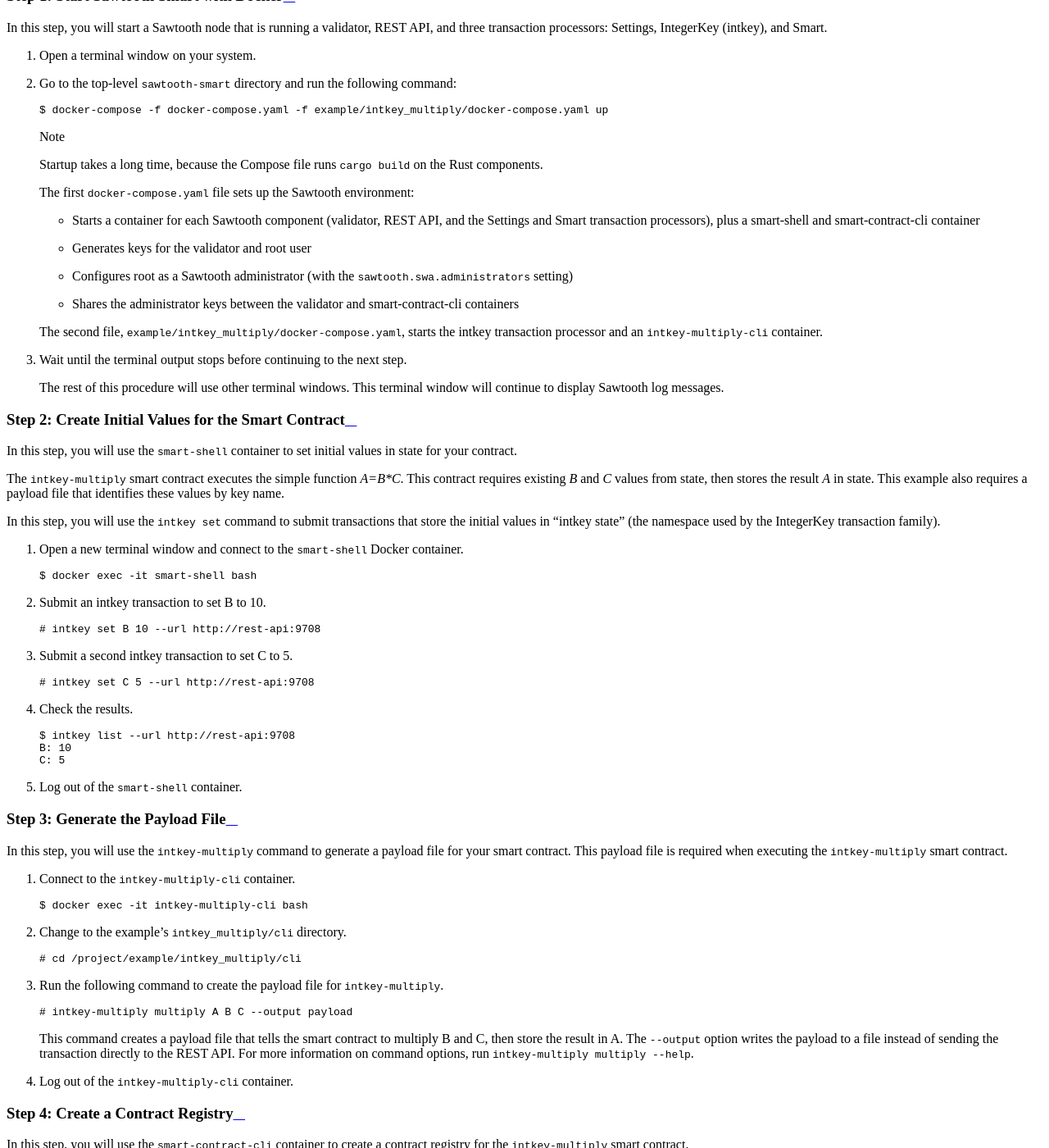
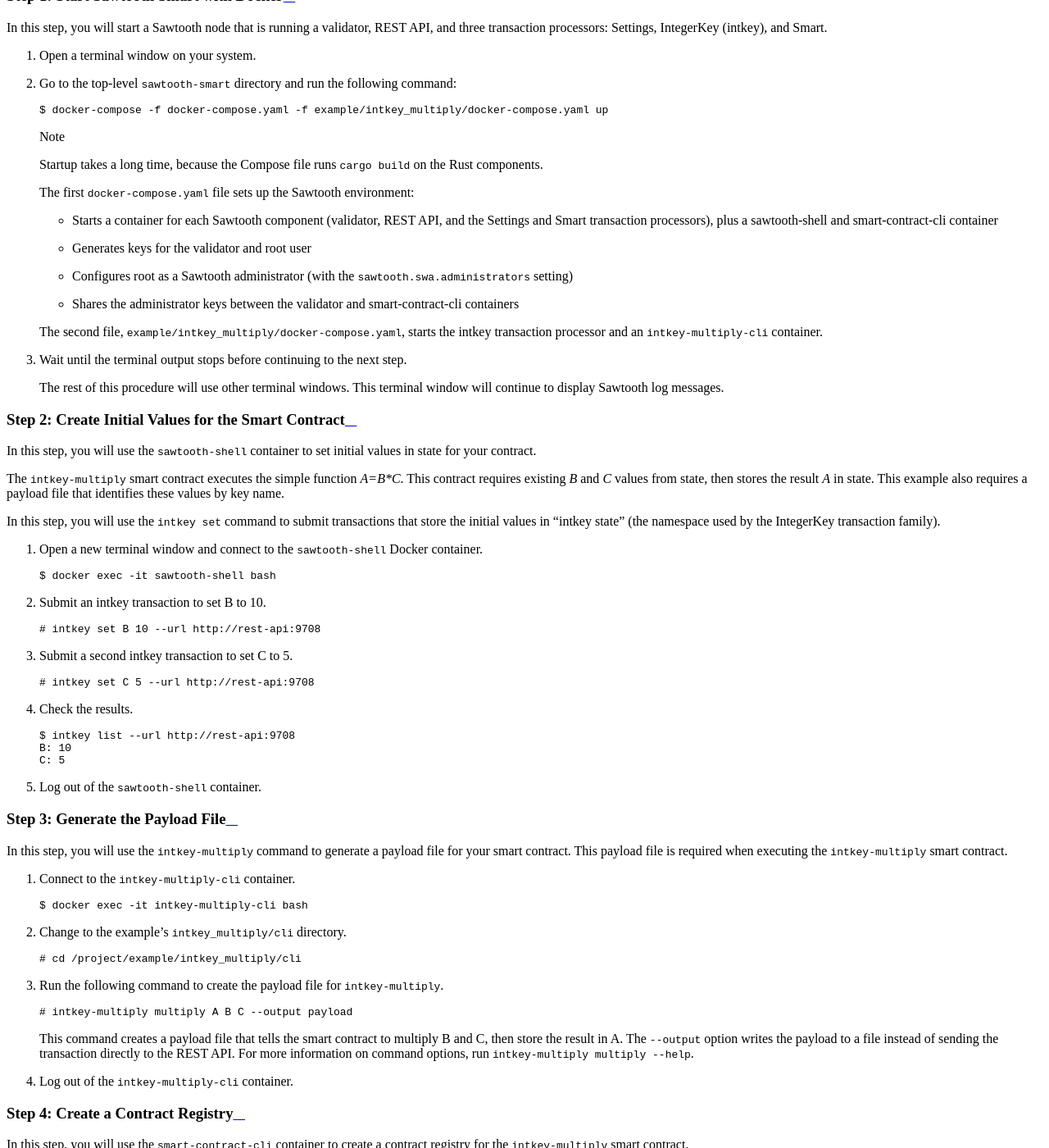
Before and after one commit to dgc-network/dgc-contract-backup, a Sphinx documentation site: the page built from docs/source/application_developer_guide.rst, in a window 1280 px wide and 1400 px high, scrolled down 4938 px. Shown: the whole window at 82% size. Built offline with Sphinx 7.4.7 and the Read the Docs theme 2.0.0, drawn with Linux system fonts in a browser that asks for light colours; formulas are drawn with MathJax 3; pages that are not in the unit, such as notebooks, are missing from menus; some of the changed text lies outside the part shown.

```diff
--- a/docker-compose-installed.yaml
+++ b/docker-compose-installed.yaml
@@ -44,7 +44,7 @@
 
   shell:
     image: hyperledger/sawtooth-shell:latest
-    container_name: smart-shell
+    container_name: sawtooth-shell
     entrypoint: |
         bash -c "
         sawtooth keygen &&
--- a/docker-compose.yaml
+++ b/docker-compose.yaml
@@ -67,7 +67,7 @@
 
   shell:
     image: hyperledger/sawtooth-shell:latest
-    container_name: smart-shell
+    container_name: sawtooth-shell
     entrypoint: "bash -c \"\
         sawtooth keygen && \
         tail -f /dev/null \
--- a/docs/source/application_developer_guide.rst
+++ b/docs/source/application_developer_guide.rst
@@ -358,7 +358,7 @@
    The first ``docker-compose.yaml`` file sets up the Sawtooth environment:
 
    * Starts a container for each Sawtooth component (validator, REST API, and
-     the Settings and Smart transaction processors), plus a smart-shell and
+     the Settings and Smart transaction processors), plus a sawtooth-shell and
      smart-contract-cli container
    * Generates keys for the validator and root user
    * Configures root as a Sawtooth administrator (with the
@@ -378,7 +378,7 @@
 Step 2: Create Initial Values for the Smart Contract
 ----------------------------------------------------
 
-In this step, you will use the ``smart-shell`` container to set initial
+In this step, you will use the ``sawtooth-shell`` container to set initial
 values in state for your contract.
 
 The ``intkey-multiply`` smart contract executes the simple function
@@ -390,12 +390,12 @@
 that store the initial values in "intkey state" (the namespace used by the
 IntegerKey transaction family).
 
-1. Open a new terminal window and connect to the ``smart-shell`` Docker
+1. Open a new terminal window and connect to the ``sawtooth-shell`` Docker
    container.
 
    .. code-block:: console
 
-     $ docker exec -it smart-shell bash
+     $ docker exec -it sawtooth-shell bash
 
 #. Submit an intkey transaction to set B to 10.
 
@@ -417,7 +417,7 @@
       B: 10
       C: 5
 
-#. Log out of the ``smart-shell`` container.
+#. Log out of the ``sawtooth-shell`` container.
 
 
 Step 3: Generate the Payload File
@@ -657,7 +657,7 @@
   permissions (both read and write) to the ``intkey_multiply`` contract.
 
 In this step, you will continue to use the ``smart-contract-cli`` container to execute
-the ``intkey-multiply`` smart contract, then use the ``smart-shell`` container
+the ``intkey-multiply`` smart contract, then use the ``sawtooth-shell`` container
 to check the results.
 
 1. Run the following command to execute the ``intkey-multiply`` smart contract.
@@ -679,12 +679,12 @@
       are at least 6 characters long.  For more information on command options,
       run ``smart exec --help``.
 
-#. To check the results, connect to the ``smart-shell`` container in a separate
+#. To check the results, connect to the ``sawtooth-shell`` container in a separate
    terminal window.
 
    .. code-block:: console
 
-      $ docker exec -it smart-shell bash
+      $ docker exec -it sawtooth-shell bash
 
 #. Run the following command to display intkey state values.  You should see
    that A is set to 50.
@@ -696,7 +696,7 @@
       B 10
       C 5
 
-#. Log out of the ``smart-shell`` docker container.
+#. Log out of the ``sawtooth-shell`` docker container.
 
 
 Step 8: Stop the Sawtooth Environment
```
Also changed, not shown: 3 other files.
